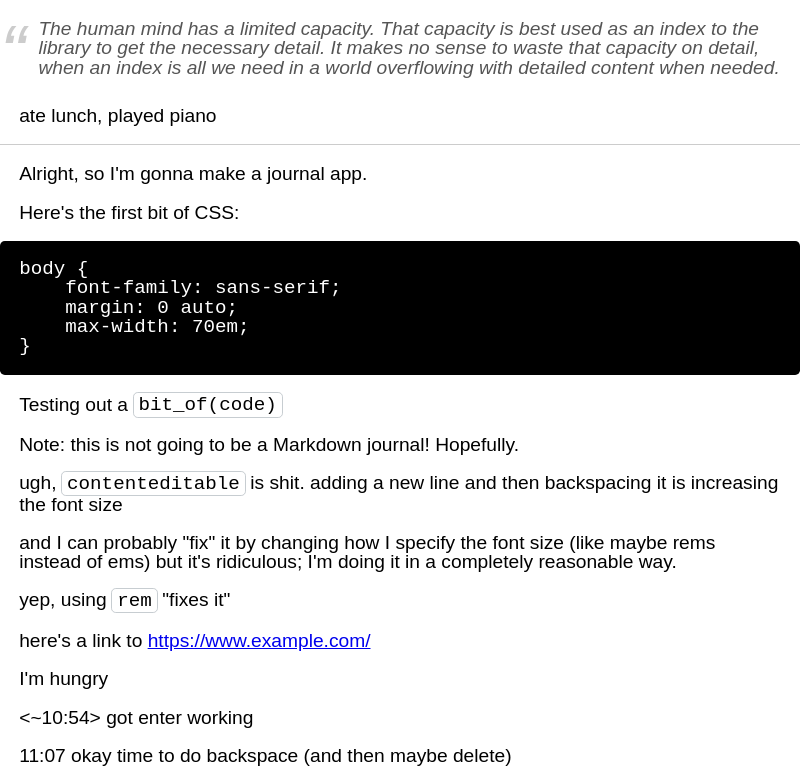
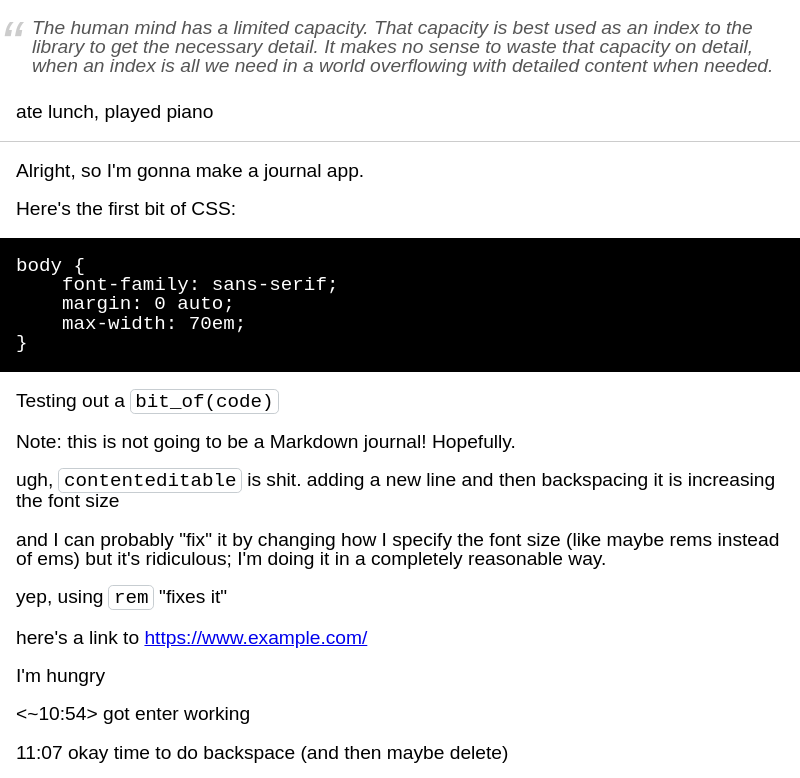
Before and after one commit to 1j01/journal, an Electron app: page index.html in a window 800 px wide. Shown: the top 778 px of the page. Drawn offline with Linux system fonts and the light colour scheme.

Commit message:
Remedy code block styling
Get it? REMedy?

```diff
--- a/app.css
+++ b/app.css
@@ -1,8 +1,8 @@
 
 body {
 	margin: 0 auto;
-	padding: 0 1em;
-	max-width: 60em;
+	padding: 0 1rem;
+	max-width: 60rem;
 	word-wrap: break-word;
 	overflow-wrap: break-word;
 	font-family: sans-serif;
@@ -11,32 +11,32 @@ body {
 }
 
 p+*, *+p, *+h1, *+h2, *+h3, *+h4, *+h5, *+ul, *+ol {
-	margin-top: 1em;
+	margin-top: 1rem;
 }
 
 blockquote {
 	font-style: italic;
 	color: #555;
-	margin: 0 -1em;
-	padding: 0.5em 10px;
-	padding-left: 2em;
+	margin: 0 -1rem;
+	padding: 0.5rem 10px;
+	padding-left: 2rem;
 	quotes: "\201C" "\201D" "\2018" "\2019";
 	position: relative;
 }
 blockquote:before {
 	position: absolute;
 	left: 0;
-	top: 0.5em;
+	top: 2rem;
 	color: #ccc;
 	content: open-quote;
-	font-size: 4em;
-	line-height: 0.1em;
-	margin-right: 0.25em;
-	vertical-align: -0.4em;
+	font-size: 4rem;
+	line-height: 0.4rem;
+	margin-right: 1rem;
+	vertical-align: -0.4rem;
 }
-@media (min-width: 77em) {
+@media (min-width: 70rem) {
 	blockquote {
-		margin-left: -2em;
+		margin-left: -2rem;
 	}
 }
 
@@ -70,7 +70,7 @@ hr {
 	margin: 0 -10em;*/
 	padding: 1em 1em;
 	margin: 0 -1em;
-	border-radius: .25em;
+	/*border-radius: .25em;*/
 }
 
 .cell > hr {
@@ -81,7 +81,8 @@ hr {
 	min-height: 1em;
 }
 
-.entry {
+.entry,
+.entry > * {
 	cursor: text;
 	outline: 0;
 }
```
